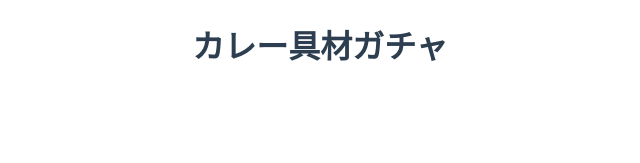
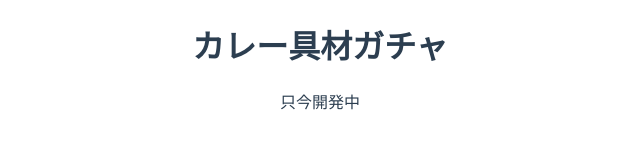
Before and after one commit to LunaChevalier/lunachevalier.github.io, a Vue app: page / in a window 1280 px wide. Shown: the top 163 px of the page, without its empty margins (320-960 px from the left). Built offline with nearby package versions, Linux system fonts and the light colour scheme.

Commit message:
GitHub Actionが実行されるかの確認

```diff
--- a/src/views/About.vue
+++ b/src/views/About.vue
@@ -1,5 +1,6 @@
 <template>
   <div class="about">
     <h1>カレー具材ガチャ</h1>
+    只今開発中
   </div>
 </template>
```
